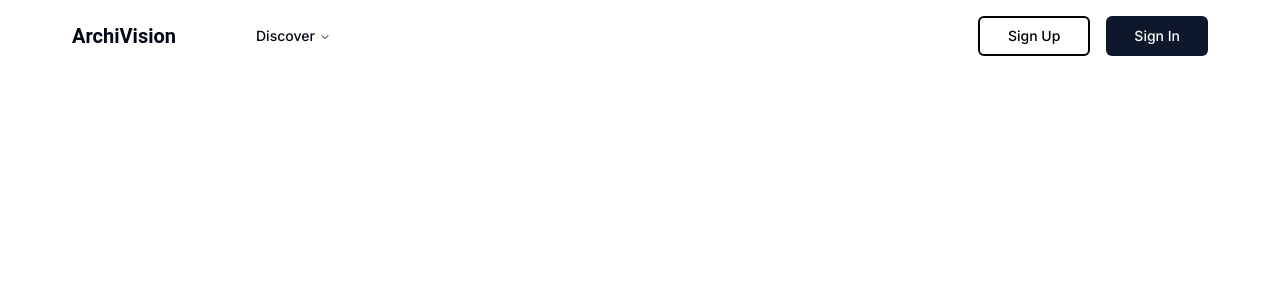
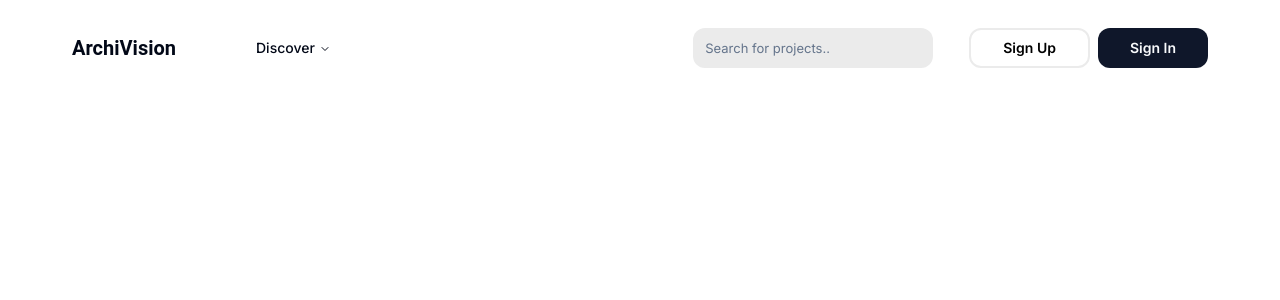
Before and after one commit to Abderaouf16/CLA-Graduation-Project-2, a Next.js app: page /Home in a window 1280 px wide. Shown: the top 300 px of the page. Built offline with nearby package versions, Linux system fonts and the light colour scheme.

Commit message:
Feat:  add search project input to header

```diff
--- a/src/app/Components/Header/Header.tsx
+++ b/src/app/Components/Header/Header.tsx
@@ -1,6 +1,8 @@
 import React from "react";
 import { Button } from "@/components/ui/button";
 import Link from "next/link";
+import { Input } from "@/components/ui/input";
+
 import {
   NavigationMenu,
   NavigationMenuContent,
@@ -33,9 +35,9 @@ const ListItem = ({ href, title, children }) => (
 function Header() {
   return (
     <>
-      <nav className=" flex justify-between items-center p-4">
+      <nav className=" flex justify-between items-center p-4 py-7">
         <div className="  flex items-center justify-center">
-          <p className='roboto-bold text-xl font-medium '>ArchiVision</p>
+          <p className="roboto-bold text-xl font-medium ">ArchiVision</p>
           <div className=" ml-6  md:ml-16">
             <NavigationMenu>
               <NavigationMenuList>
@@ -80,12 +82,26 @@ function Header() {
           </div>
         </div>
         <div className="flex items-center justify-center space-x-4 ">
-          <Button className=" px-7 border-black border-2 text-black bg-transparent hover:bg-slate-300" asChild>
-            <Link href="/login">Sign Up</Link>
-          </Button>
-          <Button className='px-7' asChild>
-            <Link href="/login">Sign In</Link>
-          </Button>
+          <Input
+            type="text"
+            placeholder="Search for projects.."
+            className="text-[13px] rounded-xl bg-[#EBEBEB] border-none text-black pr-10 no-focus-border"
+          />
+          <div className="flex justify-center items-center">
+            <Button
+              className=" px-8  ml-5 mr-2 border-[#EBEBEB] border-2 text-black rounded-xl  bg-transparent hover:bg-slate-300"
+              asChild
+            >
+              <Link href="/login" className="font-semibold text-[13px] ">
+                Sign Up
+              </Link>
+            </Button>
+            <Button className="px-8  rounded-xl " asChild>
+              <Link href="/login" className="font-semibold text-[13px] ">
+                Sign In
+              </Link>
+            </Button>
+          </div>
         </div>
       </nav>
     </>
--- a/src/app/globals.css
+++ b/src/app/globals.css
@@ -76,3 +76,9 @@
   font-weight: 700;
   font-style: normal;
 }
+
+.no-focus-border:focus {
+  outline: none !important;
+  box-shadow: none !important;
+  border: none !important;
+}
--- /dev/null
+++ b/src/components/ui/input.tsx
@@ -0,0 +1,25 @@
+import * as React from "react"
+
+import { cn } from "@/lib/utils"
+
+export interface InputProps
+  extends React.InputHTMLAttributes<HTMLInputElement> {}
+
+const Input = React.forwardRef<HTMLInputElement, InputProps>(
+  ({ className, type, ...props }, ref) => {
+    return (
+      <input
+        type={type}
+        className={cn(
+          "flex h-10 w-full rounded-md border border-input bg-background px-3 py-2 text-sm ring-offset-background file:border-0 file:bg-transparent file:text-sm file:font-medium placeholder:text-muted-foreground focus-visible:outline-none focus-visible:ring-2 focus-visible:ring-ring focus-visible:ring-offset-2 disabled:cursor-not-allowed disabled:opacity-50",
+          className
+        )}
+        ref={ref}
+        {...props}
+      />
+    )
+  }
+)
+Input.displayName = "Input"
+
+export { Input }
```
